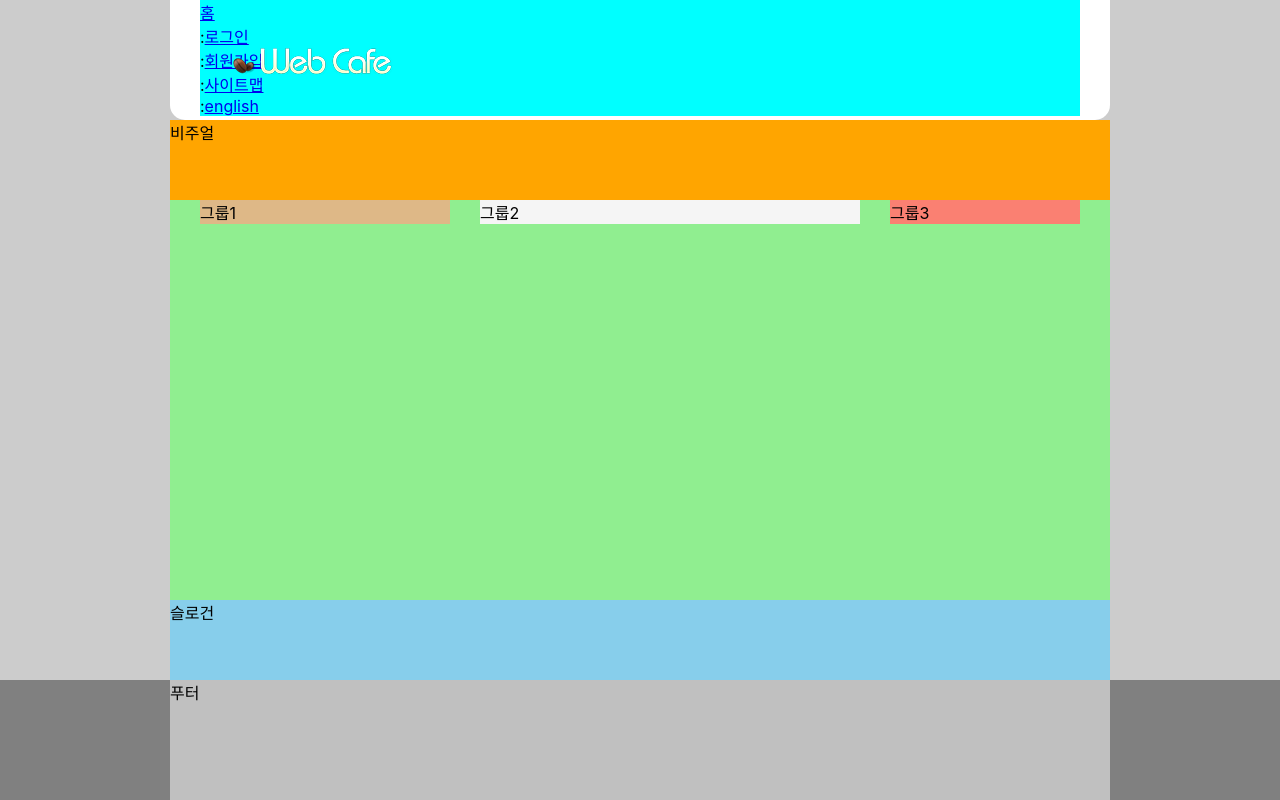
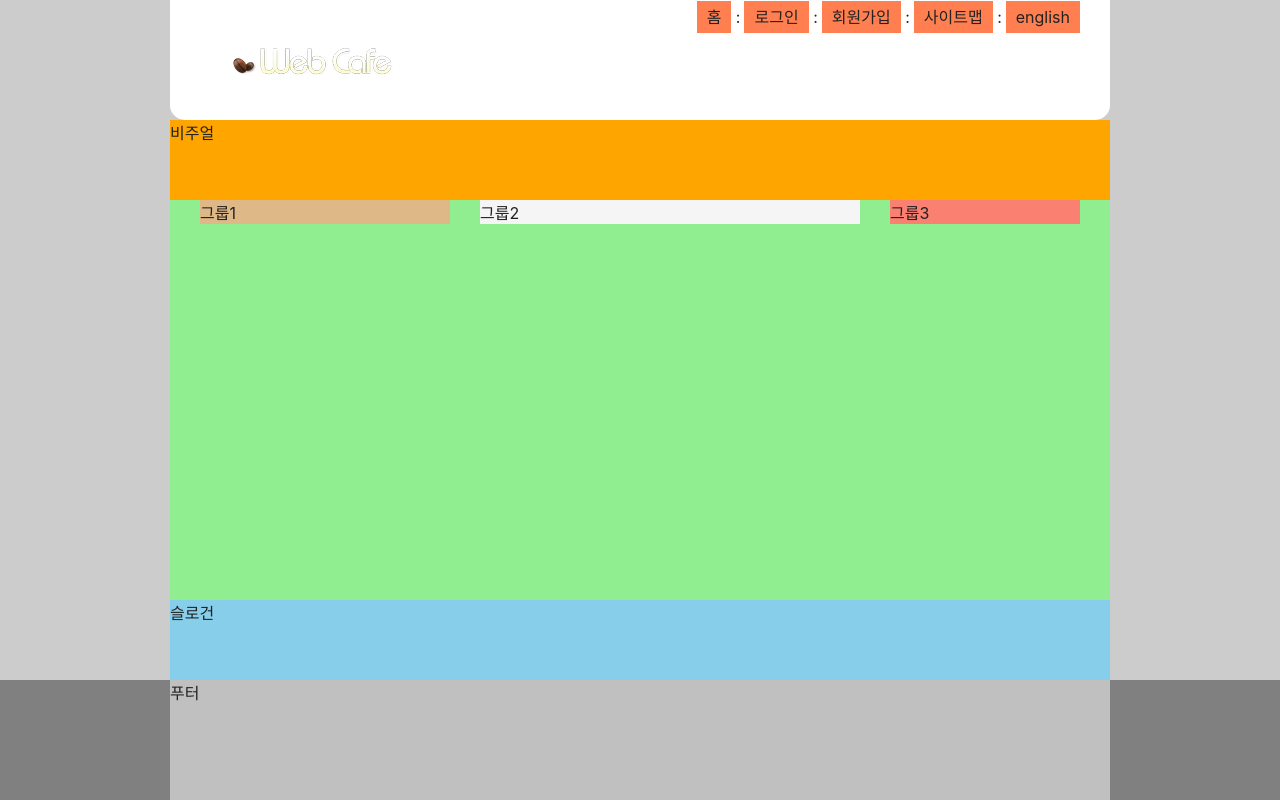
Before and after one commit to KMSWN/HTML5, a plain HTML site: page index.html in a window 1280 px wide. Drawn offline with Linux system fonts and the light colour scheme; a web font is replaced by a local one.

Commit message:
CSS 텍스트 링크 추가 및 조정

```diff
--- a/styles/style.css
+++ b/styles/style.css
@@ -7,8 +7,15 @@
   box-sizing: border-box;
 }
 
+/* 링크 스타일 */
+a {
+  color: inherit;
+  text-decoration: none;
+}
+
 /* 본문 스타일 */
 body {
+  color: #222;
   background: #ccc;
   font-family: "Pretendard Variable", Pretendard, -apple-system, BlinkMacSystemFont, system-ui, Roboto, "Helvetica Neue", "Segoe UI", "Apple SD Gothic Neo", "Noto Sans KR", "Malgun Gothic", "Apple Color Emoji", "Segoe UI Emoji", "Segoe UI Symbol", sans-serif;
 }
@@ -40,7 +47,24 @@ body {
 
 /* 텍스트 링크 모음 */
 .member {
-  background-color:aqua;
+  /* background-color:aqua; */
+  text-align: right;
+  padding: 4px 0;
+}
+
+.member li{
+  /* background-color: pink; */
+  display: inline;
+}
+
+.member a {
+  background-color: coral;
+  padding: 6px 10px;
+  display: inherit;
+}
+
+.divider {
+  margin-right: 4px;
 }
 
 /* 비주얼 */
```
